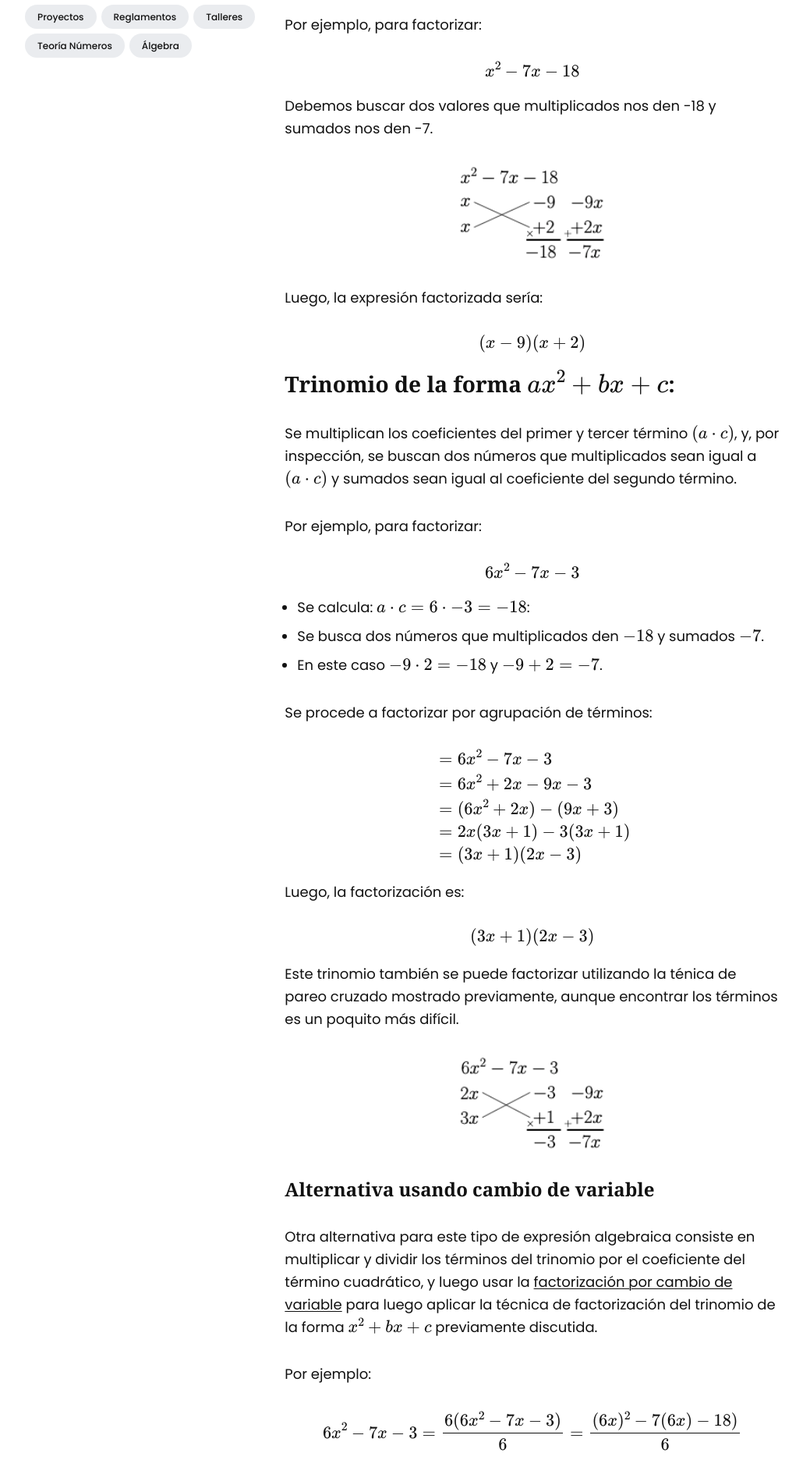
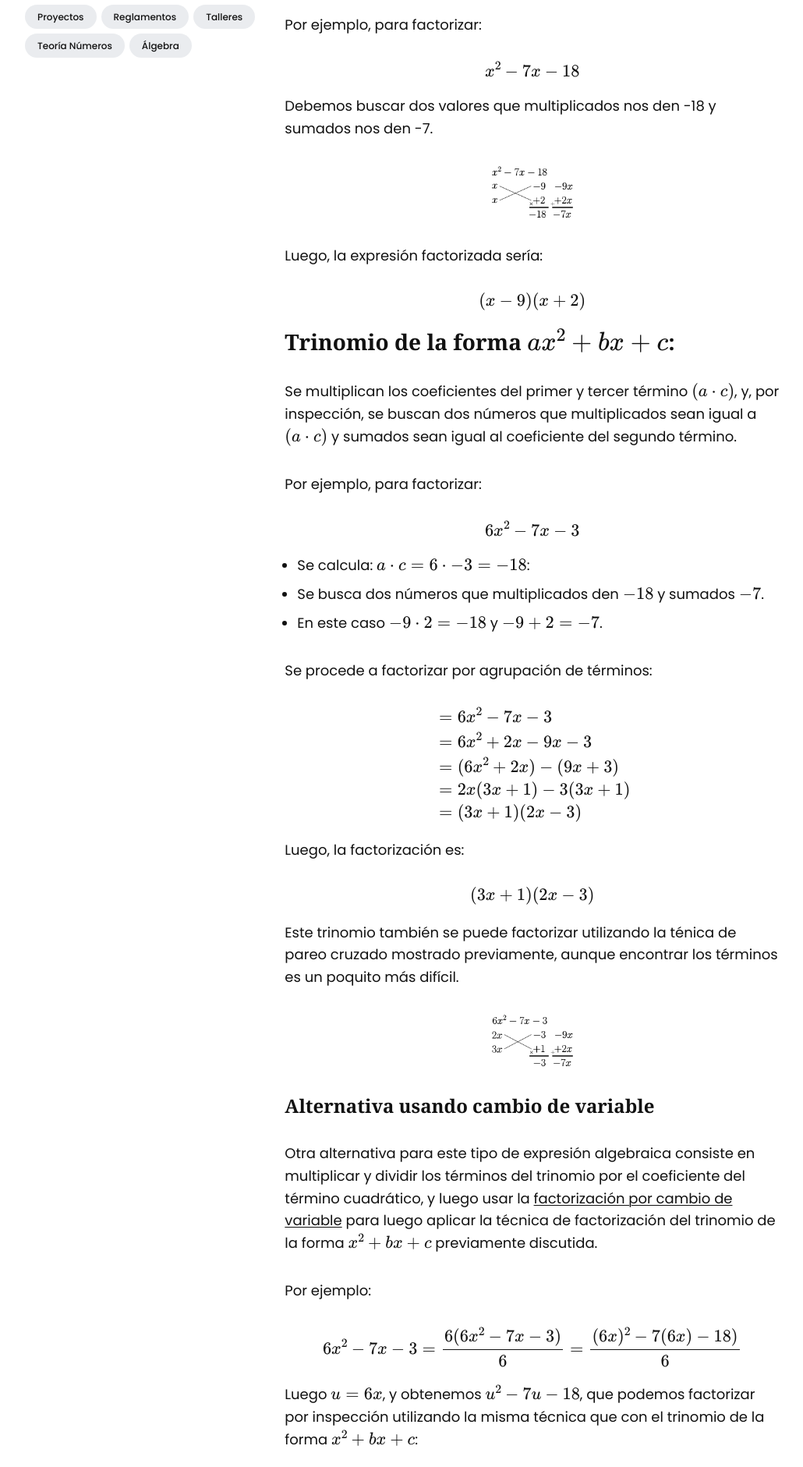
Before and after one commit to asoesem/asoesem.github.io, a Jekyll site: the page built from _posts/2025-03-03-fact-inspeccion.md, in a window 1280 px wide. Shown: the part 1294-3175 px from the top of the page at 78% size, without its empty margins (124-1154 px from the left). Built offline with Jekyll 4.4.1, drawn with Linux system fonts in a browser that asks for light colours.

Commit message:
Mejoras al artículo sobre factorización por inspección

```diff
--- a/_posts/2025-03-03-fact-inspeccion.md
+++ b/_posts/2025-03-03-fact-inspeccion.md
@@ -26,7 +26,7 @@ $$x^2-7x-18$$
 
 Debemos buscar dos valores que multiplicados nos den -18 y sumados nos den -7.
 
-<img src="{{site.baseurl}}/images/fact-inspect-1.png" alt="por-inspeccion-1" style="display:block;margin:auto;width:30%"/>
+<img src="{{site.baseurl}}/images/fact-inspect-1.png" alt="por-inspeccion-1" style="display:block;margin:auto;width:17%"/>
 
 Luego, la expresión factorizada sería:
 
@@ -62,7 +62,7 @@ $$(3x+1)(2x-3)$$
 
 Este trinomio también se puede factorizar utilizando la ténica de pareo cruzado mostrado previamente, aunque encontrar los términos es un poquito más difícil.
 
-<img src="{{site.baseurl}}/images/fact-inspect-2.png" alt="por-inspeccion-2" style="display:block;margin:auto;width:30%"/>
+<img src="{{site.baseurl}}/images/fact-inspect-2.png" alt="por-inspeccion-2" style="display:block;margin:auto;width:17%"/>
 
 ### Alternativa usando cambio de variable
 
```
